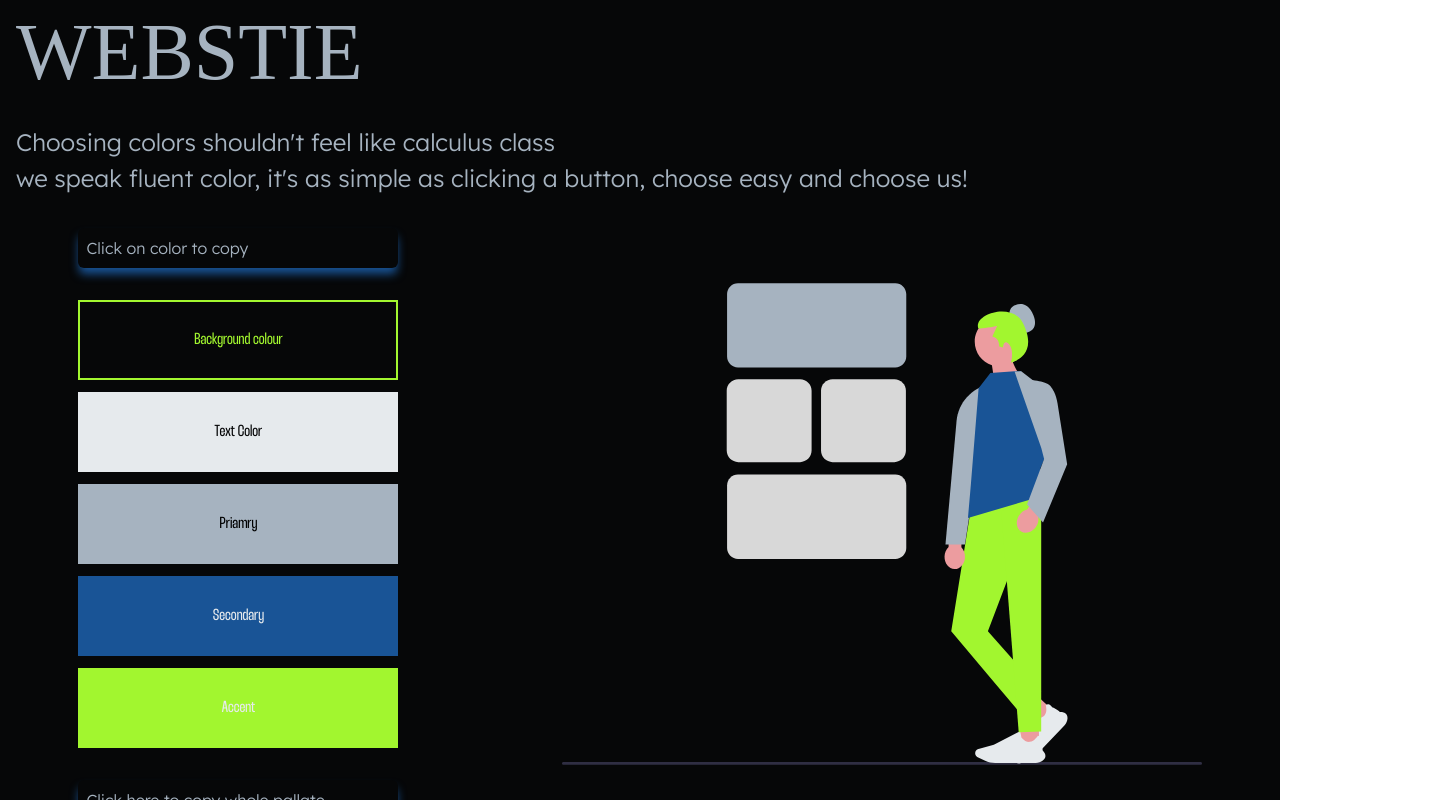
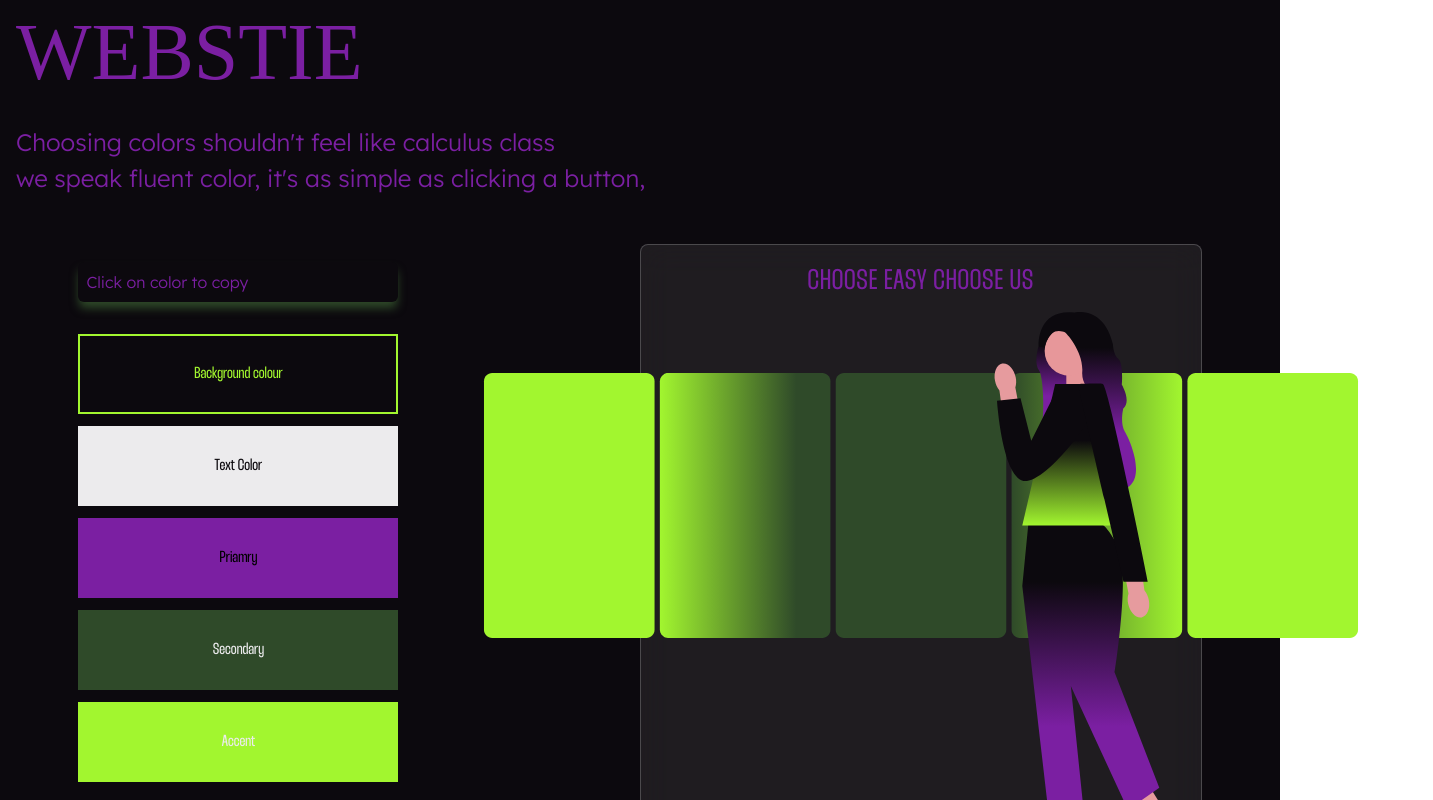
Before and after one commit to DjayNii/change_MY_Mood, a React (Vite) app: page / in a window 1280 px wide. Shown: the part 340-1140 px from the top of the page, 1433 px wide, since content can reach past the window. Built offline with nearby package versions, Linux system fonts and the light colour scheme; a web font is replaced by a local one.

Commit message:
added nice Illustarion

```diff
--- a/src/App.jsx
+++ b/src/App.jsx
@@ -6,11 +6,11 @@ import UseCases from "./componets/UseCases";
 
 function App() {
   const [themeColor, setColor] = useState({
-    primary: "#a6b3c0",
-    secondary: "#195496",
-    accent: "#a2f62f",
-    bg: "#060708",
-    textColor: "#e6eaed",
+    textColor: "#ECEBED", // Light grey for text
+    bg: "#0C090E", // Dark purple/black background
+    primary: "#7B1FA2", // Rich purple for primary
+    secondary: "#2F4A29", // Even darker olive green for a deeper tone
+    accent: "#a2f62f", // Bright green accent, unchanged
   });
 
   let lastColorIndex = null;
@@ -82,7 +82,7 @@ function App() {
             }}
             onClick={updateColor}
           >
-            Change my mood
+            Change the colors
           </button>
         </div>
         <Hero
--- a/src/componets/Hero.jsx
+++ b/src/componets/Hero.jsx
@@ -30,8 +30,7 @@ function Hero(props) {
               style={{ color: props.primary }}
             >
               Choosing colors shouldn't feel like calculus class <br /> we speak
-              fluent color, it's as simple as clicking a button, choose easy and
-              choose us!
+              fluent color, it's as simple as clicking a button,
             </h2>
           </div>
         </div>
@@ -106,12 +105,23 @@ function Hero(props) {
               Click here to copy whole pallate
             </h1>
           </div>
-          <div>
+          <div
+            className="relative w-[50%] backdrop-blur-lg border border-white/20 gap-2 p-4 rounded-lg mt-4 flex flex-col justify-center items-center"
+            style={{ background: `${props.textColor}15` }}
+          >
+            <h1
+              className="font-thunder text-2xl tracking-wide uppercase"
+              style={{ color: props.primary }}
+            >
+              choose easy choose us
+            </h1>
             <Illustarion
               primary={props.primary}
               secondary={props.secondary}
               accent={props.accent}
               textColor={props.textColor}
+              bg={props.bg}
+              className="absolute"
             />
           </div>
         </div>
--- a/src/componets/Illustarion.jsx
+++ b/src/componets/Illustarion.jsx
@@ -4,111 +4,155 @@ function Illustarion(props) {
   return (
     <svg
       xmlns="http://www.w3.org/2000/svg"
-      viewBox="0 0 678.62 510.81641"
-      xmlnsXlink="http://www.w3.org/1999/xlink"
-      className="w-[90vw] h-[70vh] md:w-[50vw] h-[50vh]  min-[1022]: w-[30vw] "
+      viewBox="0 0 825 528.58115"
+      xmlns:xlink="http://www.w3.org/1999/xlink"
+      className="w-[80vw] h-[70vh] :md:w-[50vw] h-[50vh]  min-[1022]: w-[30vw] "
     >
+      {/*  defing linear gradient */}
+      <defs>
+        <linearGradient id="myGradient" x1="0%" y1="0%" x2="80%" y2="0%">
+          <stop offset="0%" stop-color={props.accent} />
+          <stop offset="100%" stop-color={props.secondary} />
+        </linearGradient>
+        <linearGradient id="myGradient2" x1="0%" y1="0%" x2="100%" y2="0%">
+          <stop offset="00%" stop-color={props.secondary} />
+          <stop offset="100%" stop-color={props.accent} />
+        </linearGradient>
+        <linearGradient id="myGradient3" x1="0%" y1="0%" x2="0%" y2="100%">
+          <stop offset="40%" stop-color={props.bg} />
+          <stop offset="100%" stop-color={props.accent} />
+        </linearGradient>
+        <linearGradient id="myGradient4" x1="0%" y1="100%" x2="0%" y2="20%">
+          <stop offset="40%" stop-color={props.primary} />
+          <stop offset="100%" stop-color={props.bg} />
+        </linearGradient>
+        <linearGradient id="myGradient5" x1="100%" y1="100%" x2="0%" y2="0">
+          <stop offset="40%" stop-color={props.textColor} />
+          <stop offset="100%" stop-color={props.primary} />
+        </linearGradient>
+      </defs>
       <path
-        d="m353.43203,89.5h-166.78833c-6.39966,0-11.60596-5.20703-11.60596-11.60645V11.60547c0-6.39941,5.2063-11.60547,11.60596-11.60547h166.78833c6.39941,0,11.60571,5.20605,11.60571,11.60547v66.28809c0,6.39941-5.2063,11.60645-11.60571,11.60645Z"
-        fill={props.primary}
-        strokeWidth="0"
-      />
+        d="m153.32458,307.67604H7.67542c-4.23224,0-7.67542-3.44336-7.67542-7.67578V65.35182c0-4.23242,3.44318-7.67578,7.67542-7.67578h145.64917c4.23224,0,7.67542,3.44336,7.67542,7.67578v234.64844c0,4.23242-3.44318,7.67578-7.67542,7.67578Z"
+        fill={props.accent}
+        stroke-width="0"
+        // box 1 in pallet
+      ></path>
       <path
-        d="m353.43203,292.5h-166.78833c-6.39966,0-11.60596-5.20703-11.60596-11.60645v-66.28809c0-6.39941,5.2063-11.60547,11.60596-11.60547h166.78833c6.39941,0,11.60571,5.20605,11.60571,11.60547v66.28809c0,6.39941-5.2063,11.60645-11.60571,11.60645Z"
-        fill="#d8d8d8"
-        strokeWidth="0"
-      />
+        // box 2 in pallet
+        d="m319.32458,307.67604h-145.64917c-4.23224,0-7.67542-3.44336-7.67542-7.67578V65.35182c0-4.23242,3.44318-7.67578,7.67542-7.67578h145.64917c4.23224,0,7.67542,3.44336,7.67542,7.67578v234.64844c0,4.23242-3.44318,7.67578-7.67542,7.67578Z"
+        fill="url(#myGradient)"
+        stroke-width="0"
+      ></path>
       <path
-        d="m352.44155,189.81641h-65.57031c-6.73535,0-12.21484-5.47949-12.21484-12.21484v-63.57031c0-6.73535,5.47949-12.21484,12.21484-12.21484h65.57031c6.73535,0,12.21484,5.47949,12.21484,12.21484v63.57031c0,6.73535-5.47949,12.21484-12.21484,12.21484Z"
-        fill="#d8d8d8"
-        strokeWidth="0"
-      />
+        // box 3 in pallet
+        d="m485.32458,307.67604h-145.64917c-4.23218,0-7.67542-3.44336-7.67542-7.67578V65.35182c0-4.23242,3.44324-7.67578,7.67542-7.67578h145.64917c4.23218,0,7.67542,3.44336,7.67542,7.67578v234.64844c0,4.23242-3.44324,7.67578-7.67542,7.67578Z"
+        fill={props.secondary}
+        stroke-width="0"
+      ></path>
       <path
-        d="m252.44155,189.81641h-65.57031c-6.73535,0-12.21484-5.47949-12.21484-12.21484v-63.57031c0-6.73535,5.47949-12.21484,12.21484-12.21484h65.57031c6.73535,0,12.21484,5.47949,12.21484,12.21484v63.57031c0,6.73535-5.47949,12.21484-12.21484,12.21484Z"
-        fill="#d8d8d8"
-        strokeWidth="0"
-      />
+        // box 4 in pallet
+        d="m651.32458,307.67604h-145.64917c-4.23218,0-7.67542-3.44336-7.67542-7.67578V65.35182c0-4.23242,3.44324-7.67578,7.67542-7.67578h145.64917c4.23218,0,7.67542,3.44336,7.67542,7.67578v234.64844c0,4.23242-3.44324,7.67578-7.67542,7.67578Z"
+        fill="url(#myGradient2)"
+        stroke-width="0"
+      ></path>
       <path
-        d="m678.62,509.31641c0,.83002-.66998,1.5-1.5,1.5H1.5c-.83,0-1.5-.66998-1.5-1.5s.67-1.5,1.5-1.5h675.62c.83002,0,1.5.66998,1.5,1.5Z"
-        fill="#2f2e43"
-        strokeWidth="0"
-      />
+        // box 5 in pallet
+        d="m817.32458,307.67604h-145.64917c-4.23218,0-7.67542-3.44336-7.67542-7.67578V65.35182c0-4.23242,3.44324-7.67578,7.67542-7.67578h145.64917c4.23218,0,7.67542,3.44336,7.67542,7.67578v234.64844c0,4.23242-3.44324,7.67578-7.67542,7.67578Z"
+        fill={props.accent}
+        stroke-width="0"
+      ></path>
+      <path
+        d="m527.59072,22.28612l15.65201-12.17843s17.85959,5.56608,18.31995,5.79626,27.71535,63.43454,27.71535,63.43454c0,0-69.81672,35.72967-64.71098,32.24563,5.10574-3.47356,4.04901-50.56558-.70099-56.70711-4.76047-6.15199-.70099-21.57381-.70099-21.57381l4.40475-11.01708h.02091Z"
+        fill="url(#myGradient4)"
+        stroke-width="0"
+      ></path>
       <polygon
-        points="521.68062 454.1794 507.86369 468.68747 493.13827 455.07449 506.95519 440.56641 521.68062 454.1794"
-        fill="#ec9c9f"
-        strokeWidth="0"
-      />
+        points="570.85344 50.76524 549.63536 50.76524 549.63536 84.43377 573.02966 76.74379 570.85344 50.76524"
+        fill="#e7979a"
+        stroke-width="0"
+      ></polygon>
+      <circle
+        cx="552.53349"
+        cy="36.76632"
+        r="23.3106"
+        fill="#e7979a"
+        stroke-width="0"
+      ></circle>
       <path
-        d="m532.7171,469.03852l-29.36998,30.83913c-2.51029,2.63586-5.64561,4.71841-9.06708,6.0225l-8.18831,3.12104c-1.69302.64532-3.64239.27152-4.96618-.95226-1.55248-1.4352-1.9454-3.73444-.9555-5.59137l7.87618-14.77439,8.40469-29.96186.09142.0563c2.28636,1.40797,5.75424,3.52058,6.00144,3.61003,4.35229.15413,7.46798-.94048,9.26147-3.25263,3.12825-4.03295,1.1436-10.47122,1.12319-10.53582l-.0156-.04942.03968-.03397c.91186-.77861,1.87235-1.09015,2.85488-.92602,2.08576.34851,3.57774,2.69144,3.79609,3.05188,1.95729-.08245,7.96683,4.62411,8.45043,5.00551,2.95043-.00791,5.11335.69168,6.42839,2.07965,1.14975,1.21342,1.65035,2.93583,1.48814,5.11937-.1951,2.62712-1.35051,5.1743-3.25335,7.17233Z"
-        fill={props.textColor}
-        strokeWidth="0"
-      />
+        //hair
+        d="m523.49987,32.51851l5.71257.97302c5.33592-21.34364,17.40973-14.37557,18.5606-14.61621s18.31995,18.55013,16.92843,37.57108c-1.39152,19.02094,23.19551,27.93505,23.19551,27.93505,0,0,8.58977,16.14373.93117,45.36569-7.65861,29.22196,8.5793,39.02538,8.5793,39.02538,32.01548-2.72027,12.76434-47.3745,7.65861-55.49346-5.10574-8.11895-1.6217-22.26434-1.6217-22.26434,7.88877-6.95761-1.39152-22.26434-1.39152-22.26434,0,0,1.63216-20.41247-3.2434-24.35685-4.87556-3.94439-5.10574-13.68504-5.10574-13.68504-8.58977-37.3409-36.65037-30.15312-36.65037-30.15312-35.94938-3.94439-33.55344,31.96314-33.55344,31.96314Z"
+        fill="url(#myGradient4)"
+        stroke-width="0"
+      ></path>
       <rect
-        x="485.53653"
-        y="470.883"
-        width="20.19271"
-        height="19.89466"
-        fill="#ec9c9f"
-        strokeWidth="0"
-      />
+        x="538.74979"
+        y="473.9741"
+        width="23.26898"
+        height="33.00643"
+        fill="#e69b9e"
+        stroke-width="0"
+      ></rect>
       <path
-        d="m502.28271,508.87456h-42.92269c-3.66865,0-7.35544-.82768-10.66185-2.3936l-7.91297-3.74756c-1.6361-.77484-2.69329-2.4312-2.69329-4.21969,0-2.09747,1.43298-3.95303,3.48476-4.51242l16.32485-4.45054,27.92779-14.46289.02089.1042c.52231,2.60611,1.33153,6.54329,1.43447,6.7821,2.86399,3.2325,5.8061,4.72207,8.74468,4.42857,5.12558-.51197,8.533-6.34331,8.56684-6.40218l.02591-.04502.05229.00526c1.20024.12238,2.08806.59931,2.63887,1.41755,1.16923,1.73705.45596,4.41216.33857,4.81568,1.40031,1.34986,2.0287,8.88807,2.0773,9.49651,2.0247,2.11441,2.98687,4.14713,2.85936,6.04168-.11142,1.65636-1.04376,3.19459-2.77094,4.57215-2.07801,1.65744-4.75395,2.57022-7.53486,2.57022Z"
-        fill={props.textColor}
-        strokeWidth="0"
-      />
+        //shoe left
+        d="m516.08896,526.96343c-2.44673,0-4.62356-.06076-6.26385-.21104-6.18166-.56747-12.07769-5.12837-15.04198-7.79645-1.32888-1.19624-1.75666-3.10751-1.06441-4.75567v-.00054c.49721-1.18268,1.48947-2.06318,2.7226-2.41581l16.33126-4.66561,26.44342-17.84161.29458.52895c.11013.19747,2.7066,4.87448,3.57651,8.03678.33066,1.20275.24359,2.20477-.25851,2.97785-.34884.53709-.83167.84903-1.22581,1.02643.47904.50291,1.97773,1.51741,6.59967,2.25522,6.73936,1.07146,8.16373-5.91881,8.22096-6.21611l.04503-.23328.19992-.12966c3.21113-2.06752,5.18452-3.00552,5.86755-2.8075.4256.12749,1.13765.34016,3.05082,19.37855.19368.59568,1.53721,4.97864.62308,9.16738-.99388,4.55819-20.90274,2.98979-24.88397,2.62902-.11311.01411-15.02217,1.07309-25.23687,1.07309Z"
+        fill="url(#myGradient5)"
+        stroke-width="0"
+      ></path>
+      <rect
+        x="615.49102"
+        y="451.70449"
+        width="23.26898"
+        height="33.00643"
+        transform="translate(-152.76168 402.77971) rotate(-31.94922)"
+        fill="#e69b9e"
+        stroke-width="0"
+      ></rect>
+      <path
+        d="m602.04547,522.43942c-2.72938,0-5.2404-.32822-7.02879-.64505-1.76072-.31194-3.13491-1.70729-3.41973-3.47208h0c-.20426-1.26677.17198-2.53896,1.03213-3.49053l11.38815-12.60148,12.99643-29.13076.52949.29241c.19802.10905,4.87665,2.70388,7.28784,4.92656.91712.84578,1.37337,1.74201,1.35655,2.66374-.01194.64016-.25634,1.16043-.49694,1.51904.6719.17469,2.48064.24142,6.79334-1.57817,6.28474-2.65289,3.79542-9.34207,3.68637-9.62526l-.08545-.22189.10118-.21538c1.62998-3.45309,2.80506-5.29926,3.4927-5.48697.42886-.11881,1.14687-.3114,12.84344,14.8285.47931.40309,3.93864,3.41132,5.37983,7.44924,1.56813,4.39381-16.15467,13.59754-19.72332,15.39814-.10986.08897-18.65864,13.56987-26.27307,17.40109-3.0199,1.51904-6.59614,1.98885-9.86017,1.98885Z"
+        fill="url(#myGradient5)"
+        stroke-width="0"
+      ></path>
+      <path
+        //pants of character
+        d="m579.14847,197.92737h-65.1406l-5.9116,60.5939,25.86325,223.90184h33.25275l-13.3011-129.31624,53.94335,116.75409,29.558-20.6906-42.12015-108.99512s15.04822-94.95507,3.22502-118.60147c-11.8232-23.6464-19.36891-23.6464-19.36891-23.6464Z"
+        fill="url(#myGradient4)"
+        stroke-width="0"
+      ></path>
       <polygon
-        points="508.12646 220.32345 436.57385 220.35831 412.72298 369.14934 484.27559 454.19271 508.12646 432.93187 451.57954 369.14934 508.12646 220.32345"
-        fill={props.accent}
-        strokeWidth="0"
-      />
-      <polygon
-        points="465.83465 242.25667 508.12646 220.32345 508.12646 475.45355 484.27559 476.1085 465.83465 242.25667"
-        fill={props.accent}
-        strokeWidth="0"
-      />
+        //top of character
+        points="611.54926 201.62212 508.09627 201.62212 539.13217 67.87218 584.20812 67.87218 611.54926 201.62212"
+        fill="url(#myGradient3)"
+        stroke-width="0"
+      ></polygon>
       <path
-        d="m423.47218,279.98992l.50385-23.22496-13.56028-.29418-.50385,23.22496c-2.53,2.34865-4.20012,5.99798-4.28988,10.13548-.15706,7.23954,4.57252,13.21364,10.56385,13.34362,5.99133.12998,10.97555-5.63338,11.1326-12.87293.08976-4.1375-1.42063-7.85583-3.84629-10.31199Z"
-        fill="#ec9c9f"
-        strokeWidth="0"
-      />
+        id="uuid-b13828aa-7dbb-4654-a51f-7f6b6cc292f7-90"
+        d="m482.40729,65.23639c-1.65026-8.13701,1.37222-15.56892,6.75029-16.59942,5.37804-1.0305,11.074,4.73017,12.72372,12.87032.70531,3.24274.59384,6.60404-.32512,9.80263l6.54008,34.56354-16.90893,2.6722-4.65216-34.35723c-2.09939-2.62086-3.51483-5.69052-4.12788-8.95203h0Z"
+        fill="#e69b9e"
+        stroke-width="0"
+      ></path>
       <path
-        d="m487.7749,53.17202s19.46513-.04207,12.19353-18.79784c-7.2716-18.75577-20.81174-10.35779-20.81174-10.35779,0,0-5.70536,3.01366-4.5291,9.73748"
-        fill={props.primary}
-        strokeWidth="0"
-      />
+        //sleve of character
+        d="m583.10358,67.87218h-39.75553l-26.79817,53.59634-10.10704-40.15985-22.20581,2.35814s5.25488,78.47187,28.22474,75.8215c22.96986-2.65037,76.53152-73.35803,70.64181-91.61612Z"
+        fill={props.bg}
+        stroke-width="0"
+      ></path>
       <path
-        d="m489.72302,62.1686c0-14.38025-11.65746-26.03763-26.03754-26.03763s-26.03772,11.65737-26.03772,26.03763c0,11.6623,7.66783,21.53259,18.23664,24.84743l5.03369,33.26563,25.66039-21.3836s-5.54354-7.06083-8.51633-15.02245c7.02635-4.66298,11.66087-12.64233,11.66087-21.70702Z"
-        fill="#ec9c9f"
-        strokeWidth="0"
-      />
+        id="uuid-fc7bb237-60d5-4a24-8159-aaf6584accef-91"
+        d="m627.50108,271.69796c1.65026,8.13701-1.37222,15.56892-6.75029,16.59942-5.37804,1.0305-11.074-4.73017-12.72372-12.87032-.70531-3.24274-.59384-6.60404.32512-9.80263l-6.54008-34.56354,16.90893-2.6722,4.65216,34.35723c2.09939,2.62086,3.51483,5.69052,4.12788,8.95203,0,0,0,.00002,0,0Z"
+        fill="#e69b9e"
+        stroke-width="0"
+      ></path>
       <path
-        d="m476.19508,84.16406s3.45773-13.25664-2.19606-19.35213c-5.6409-6.0816-6.36957,3.38112-6.36957,3.38112l-4.07028-.88484s.70788-9.20238-7.25572-10.7951l5.1321-10.97207s-19.64839,3.81501-20.18995,1.912c-4.26122-14.97371,36.39041-27.76478,47.62013-4.92047,17.46591,35.53044-12.67063,41.6315-12.67063,41.6315Z"
-        fill={props.accent}
-        strokeWidth="0"
-      />
-      {/* sleeve */}
+        //sleve of character
+        d="m560.44734,67.87218s22.59128-.95632,23.76078,0c6.16113,5.03805,42.33324,186.70099,42.33324,186.70099h-22.90745s-43.18658-186.70099-43.18658-186.70099Z"
+        fill={props.bg}
+        stroke-width="0"
+      ></path>
       <path
-        d="m453.1968,107.36023h-.00003c-18.90326,3.69375-33.0921,19.43311-34.81262,38.61688l-11.76634,131.19472h20.64802l25.93097-169.81159Z"
-        fill={props.primary}
-        strokeWidth="0"
-      />
-      {/* main shirt */}
-      <polyline
-        points="433.67318 211.88789 430.45745 248.93102 517.74722 223.25756 507.11107 196.48381 526.91631 151.00511 486.48715 93.05645 454.21195 95.25703 441.74198 111.39463"
-        fill={props.secondary}
-        strokeWidth="0"
-      />
-      <path
-        d="m504.85762,247.06728l12.17487-19.78447-11.55149-7.1085-12.17487,19.78447c-3.37019.74757-6.65594,3.05208-8.82488,6.57666-3.79508,6.16709-2.73415,13.7125,2.36964,16.85325,5.10379,3.14075,12.31767.68745,16.11275-5.47964,2.16894-3.52458,2.74533-7.49636,1.89399-10.84176Z"
-        fill="#ec9c9f"
-        strokeWidth="0"
-      />
-      {/* sleeve */}
-      <path
-        d="m479.8854,93.78997l7.03843-.29198,12.03331,9.09431c14.25886,2.43159,18.39403,3.11332,22.76287,12.53204,1.83579,3.95777,3.05281,8.17407,3.73324,12.48349l10.18023,64.47481-25.58831,61.6163-16.95628-19.07171,18.12649-48.17314-3.01123-11.52302"
-        fill={props.primary}
-        strokeWidth="0"
-      />
+        d="m378.82042,527.40924c0,.64994.52194,1.17191,1.17191,1.17191h411.20153c.64994,0,1.17191-.52197,1.17191-1.17191s-.52197-1.17191-1.17191-1.17191h-411.20153c-.64997,0-1.17191.52197-1.17191,1.17191Z"
+        fill="#3f3d58"
+        stroke-width="0"
+      ></path>
     </svg>
   );
 }
--- a/src/componets/Navbar.jsx
+++ b/src/componets/Navbar.jsx
@@ -15,8 +15,8 @@ function Navbar(props) {
           <h1>Second</h1>
           <button
             style={{
-              background: `linear-gradient(${props.primary},${props.accent})`,
-              color: props.secondary,
+              background: `linear-gradient(${props.secondary},${props.accent})`,
+              color: props.primary,
             }}
             className="w-[19vw] h-full text-[1.5vh] px-2 py-2  items-center xl:w-[7vw]  h-full text-[2.1vh] px-2 md: w-[12vw]  "
           >
--- a/src/componets/UseCases.jsx
+++ b/src/componets/UseCases.jsx
@@ -20,7 +20,7 @@ function UseCases(props) {
           Use Cases
         </h1>
         <div
-          className="h-[70vh] sm:h-[65vh] md:h-[60vh] lg:h-[70vh] xl:h-[58vh] w-[95%] flex flex-col gap-2 p-2 text-base sm:text-xl md:text-xl lg:text-2xl "
+          className="xl:h-[58vh] w-[95%] flex flex-col gap-2 p-2 text-base sm:text-xl md:text-xl lg:text-2xl "
           style={{ backgroundColor: props.bg }}
         >
           <div
```
Also changed, not shown: 5 other files (tests, documents, lock files or other folders).
